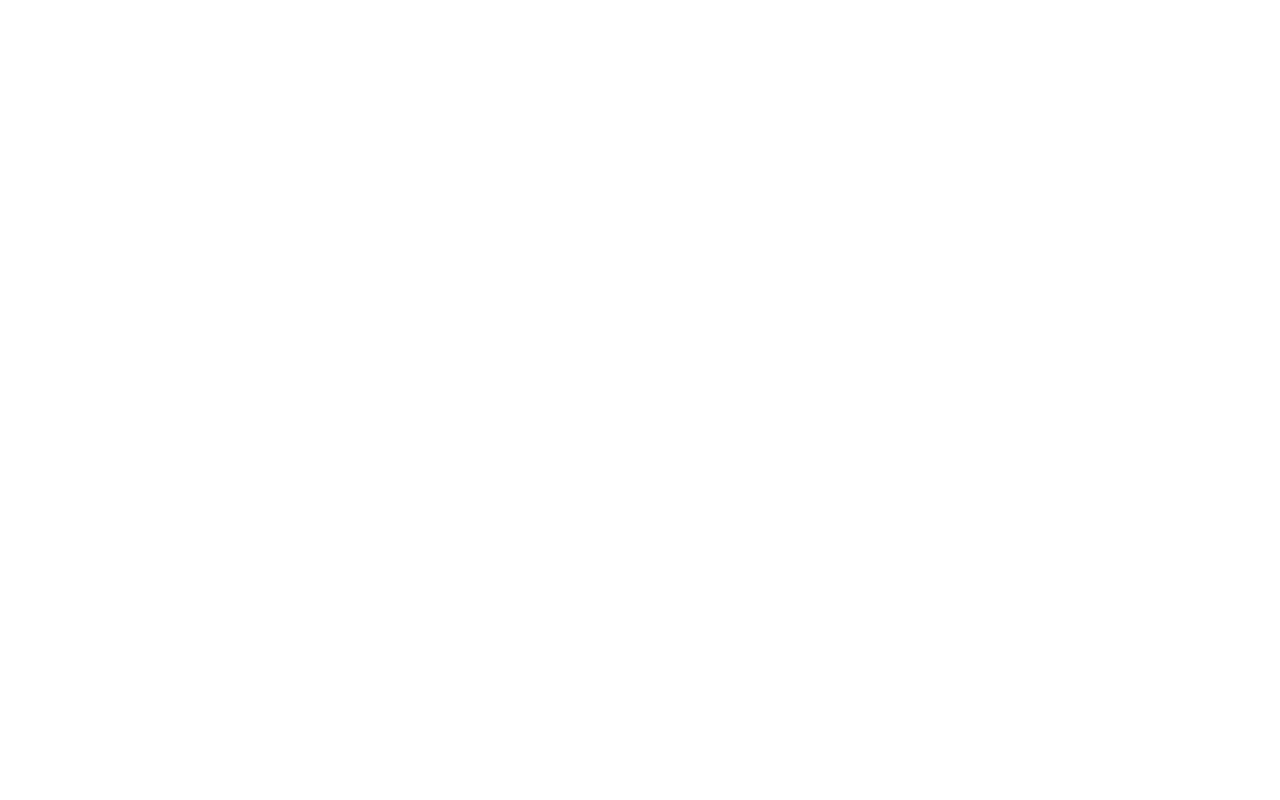
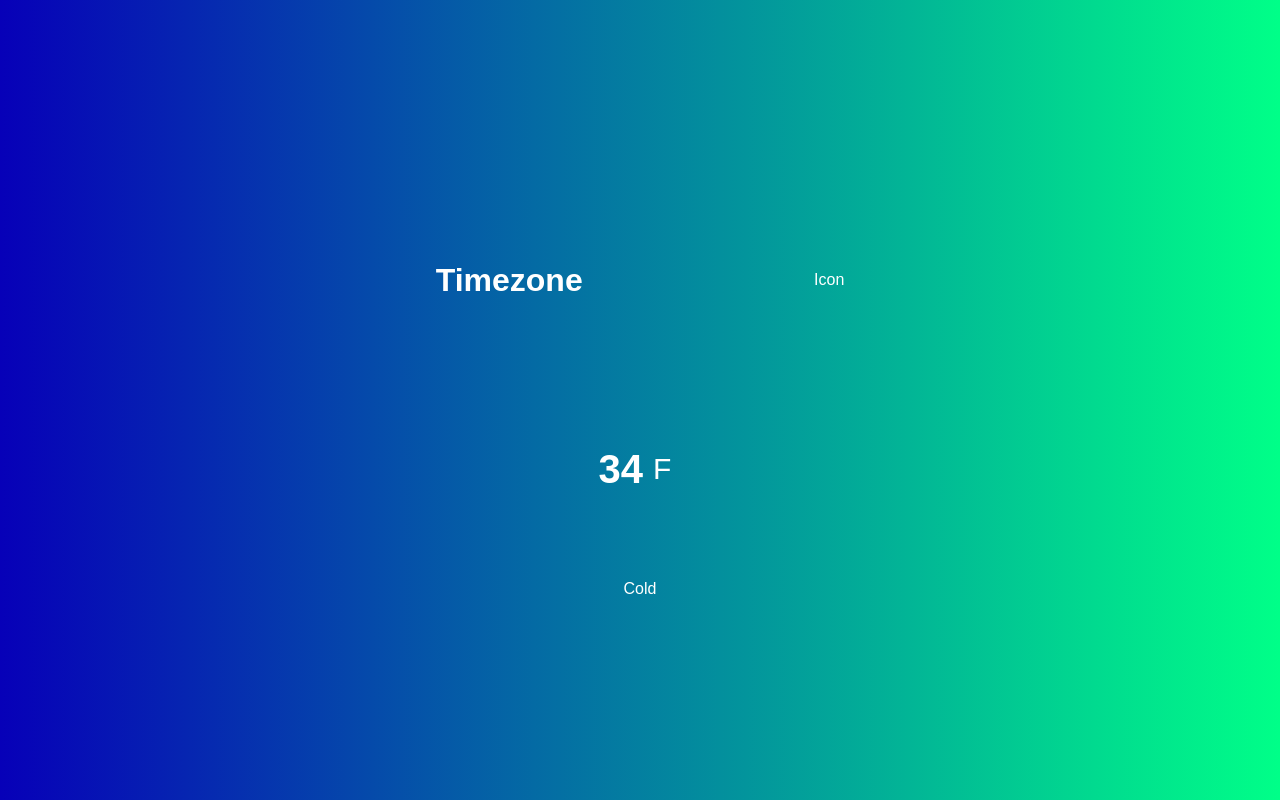
Before and after one commit to Lobst3rG3off/weatherApp, a plain HTML site: page index.html in a window 1280 px wide. Drawn offline with Linux system fonts and the light colour scheme.

Commit message:
fixed gradient

```diff
--- a/style.css
+++ b/style.css
@@ -10,7 +10,7 @@ body {
     justify-content: center;
     flex-direction: column;
     align-items: center;
-    background: linear-gradient(rbg(47,150,163), rgb(48.62.143));
+    background: linear-gradient(90deg, #0700b8 0%, #00ff88 100%);
     font-family: sans-serif;
     color: white;
 }
```
